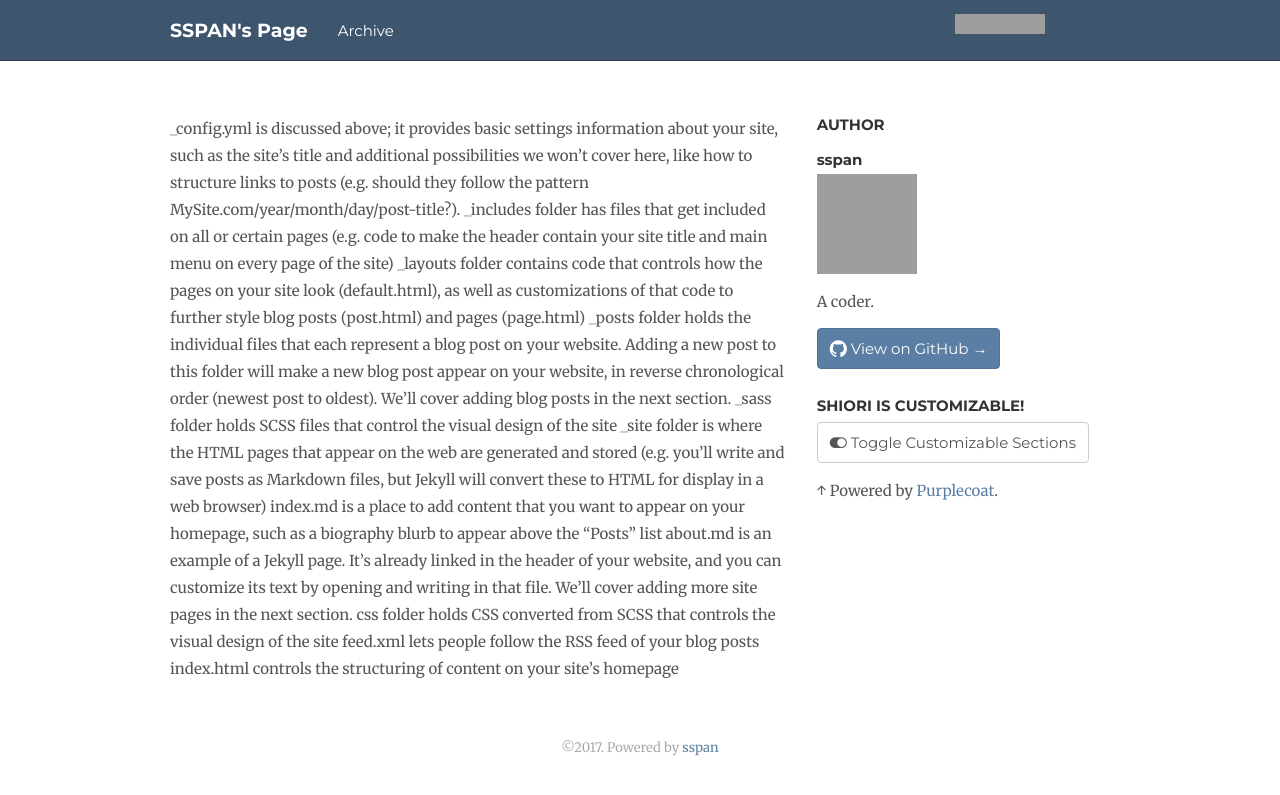
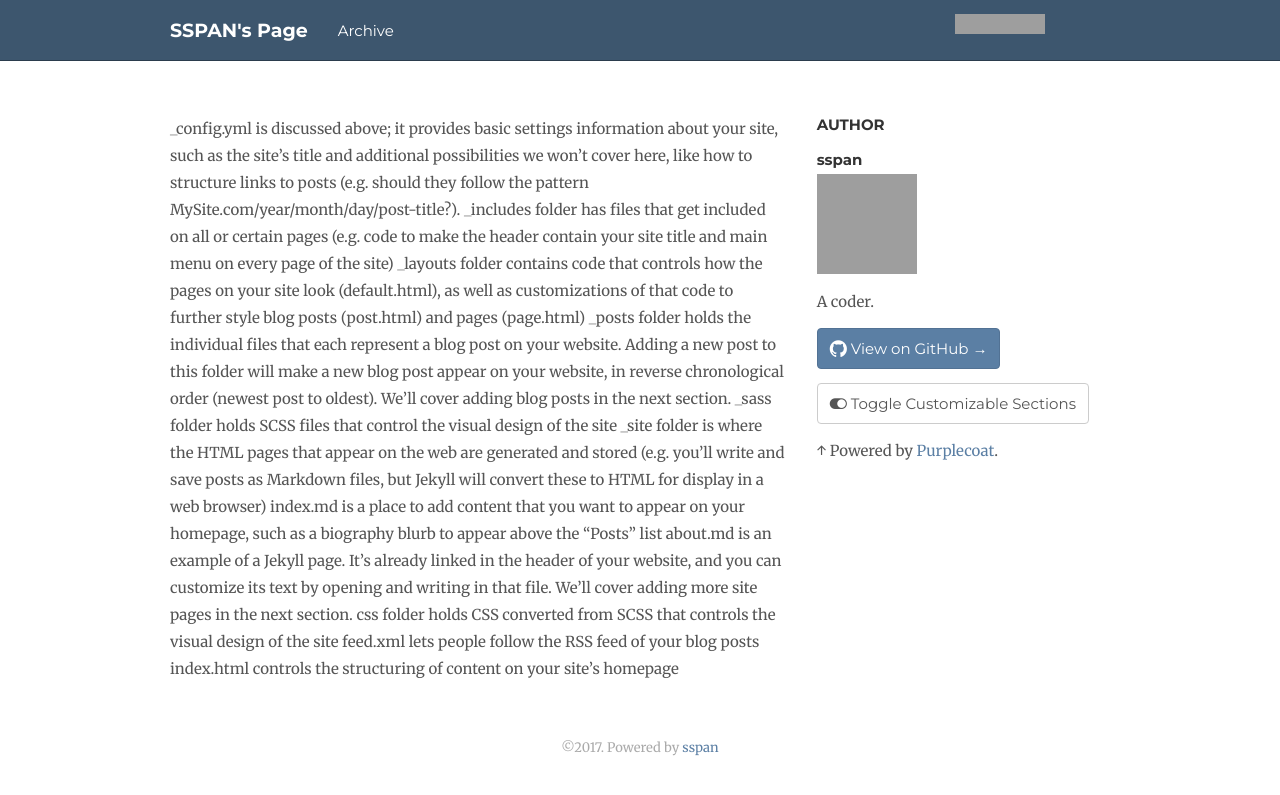
Before and after one commit to dennyxi/sspantz.github.io, a Jekyll site: the page built from help.md, in a window 1280 px wide, cut to the strip 0-795 px from the top of the page. Built offline with Jekyll 4.4.1, drawn with Linux system fonts in a browser that asks for light colours; nearby versions of some CDN libraries; our own code applies the rules of GitHub Pages for plain Markdown files; comment, search, counter and statistics services are not loaded; grey boxes are pictures that could not be loaded.

Commit message:
Update sidebar.html

```diff
--- a/_includes/sidebar.html
+++ b/_includes/sidebar.html
@@ -15,10 +15,6 @@
   <p><a href="https://github.com/sspantz" target="_blank" class="btn btn-primary"><i class="fa fa-github fa-lg"></i> View on GitHub &rarr;</a></p>
 </div>
 
-<h3>
-  Shiori is Customizable!
-</h3>
-
 <p><button data-purplecoat-toggle="shiori" class="btn btn-default"><i class="fa fa-toggle-on"></i> Toggle Customizable Sections</button></p>
 
 <p>&uarr; Powered by <a href="http://ellekasai.github.io/purplecoat.js" target="_blank">Purplecoat</a>.</p>
```
